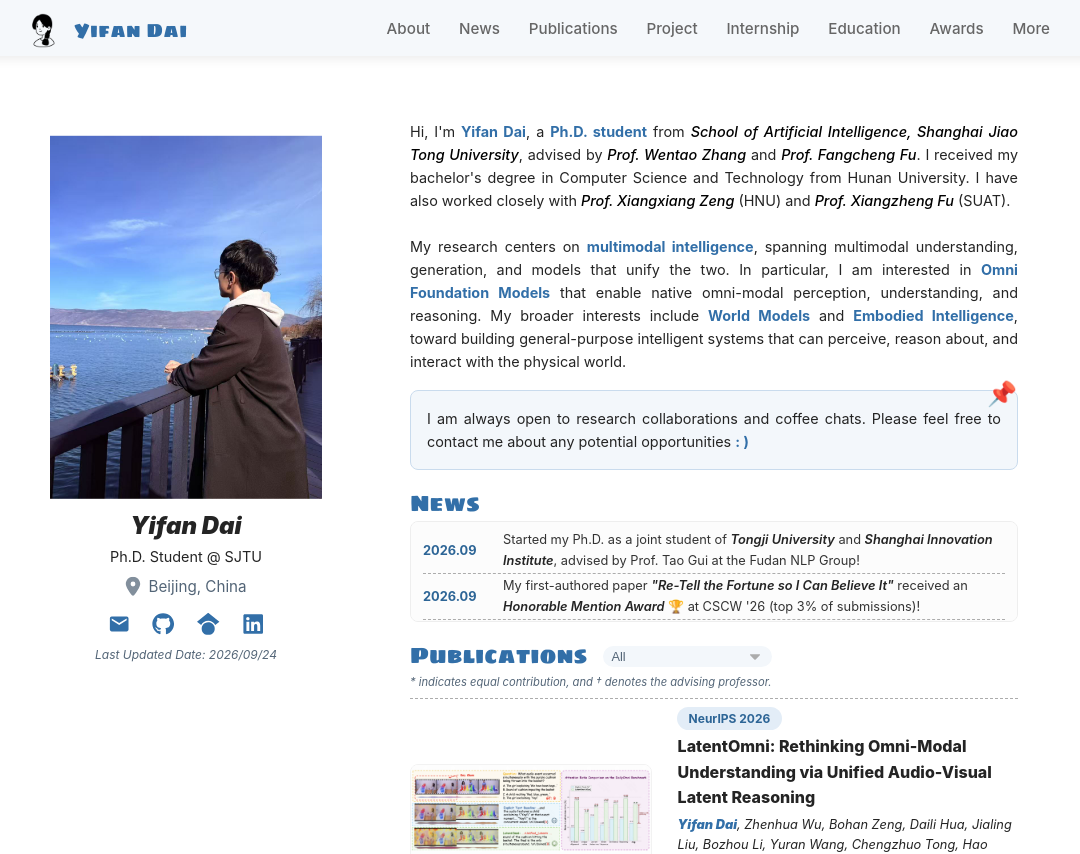
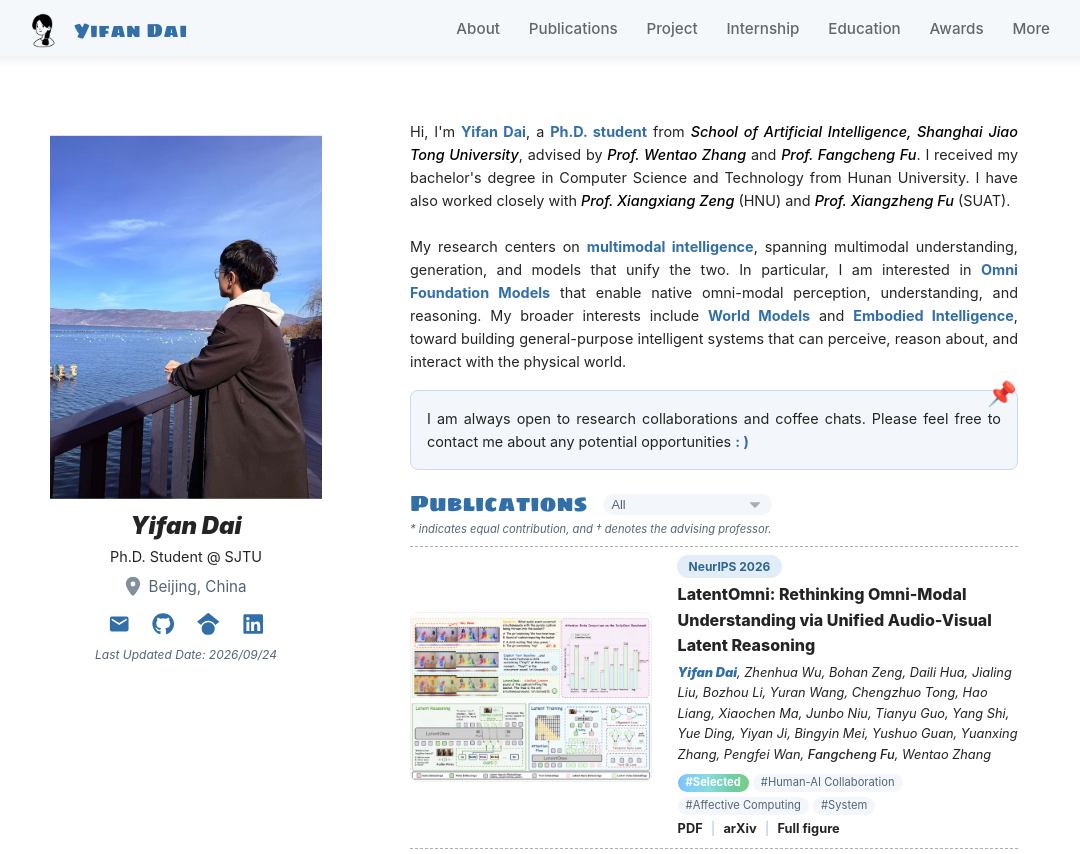
Before and after one commit to yfanDai/yfanDai.github.io, a React (Vite) app: page / in a window 1280 px wide. Shown: the top 854 px of the page, without its empty margins (102-1182 px from the left). Built offline with nearby package versions, Linux system fonts and the light colour scheme.

Commit message:
Temporarily hide News section and navigation entry

```diff
--- a/src/components/Header.jsx
+++ b/src/components/Header.jsx
@@ -5,7 +5,7 @@ import logo from "../assets/logo.png";
 
 const NAV = [
     { id: "about", label: "About" },
-    { id: "news", label: "News" },
+    // { id: "news", label: "News" },
     { id: "publications", label: "Publications" },
     { id: "projects", label: "Project" },
     { id: "internship", label: "Internship" },
--- a/src/pages/Home.jsx
+++ b/src/pages/Home.jsx
@@ -2,7 +2,7 @@ import React, { useEffect } from "react";
 import { useLocation } from "react-router-dom";
 import Hero from "../components/Hero";
 import About from "../components/About";
-import News from "../components/News.jsx";
+// import News from "../components/News.jsx";
 import Publications from "../components/Publications";
 import Projects from "../components/Projects.jsx";
 import Internship from "../components/Internship";
@@ -31,7 +31,7 @@ export default function Home() {
             <div className="right-content">
                 <div style={{margin: "2rem"}}>
                     <About />
-                    <News />
+                    {/* <News /> */}
                     <Publications />
                     <Projects />
                     <Internship />
```
